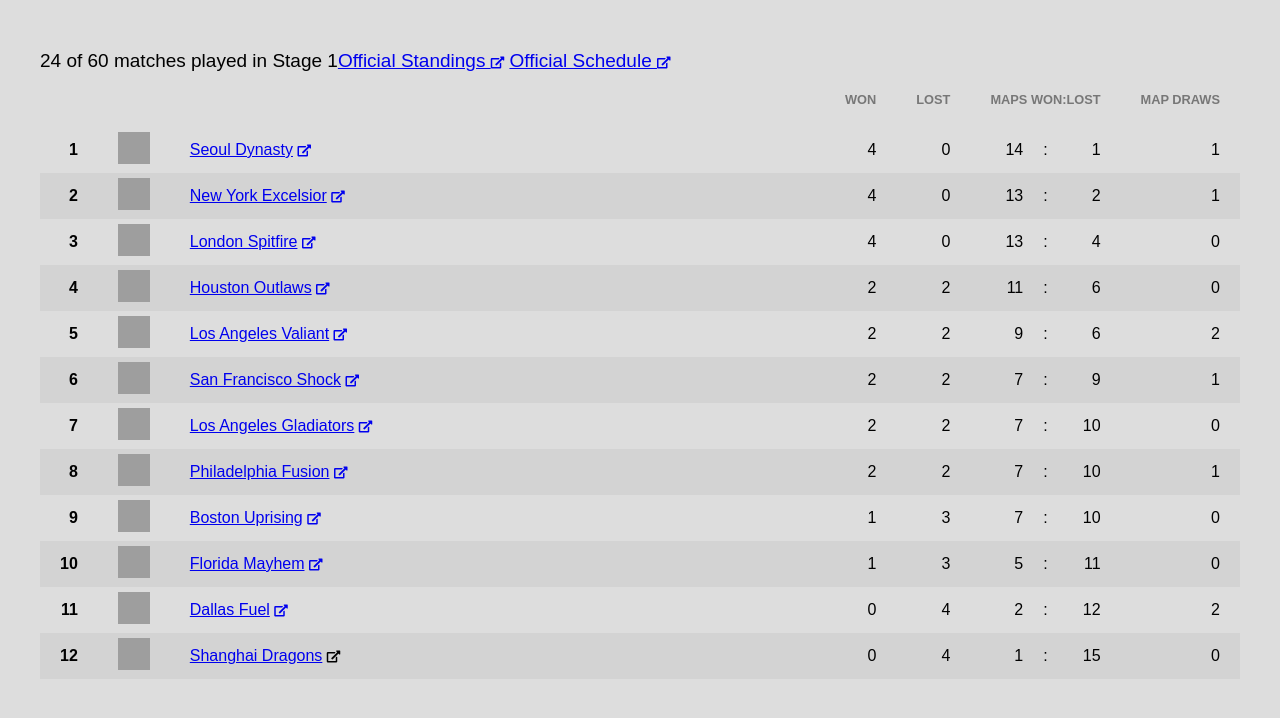
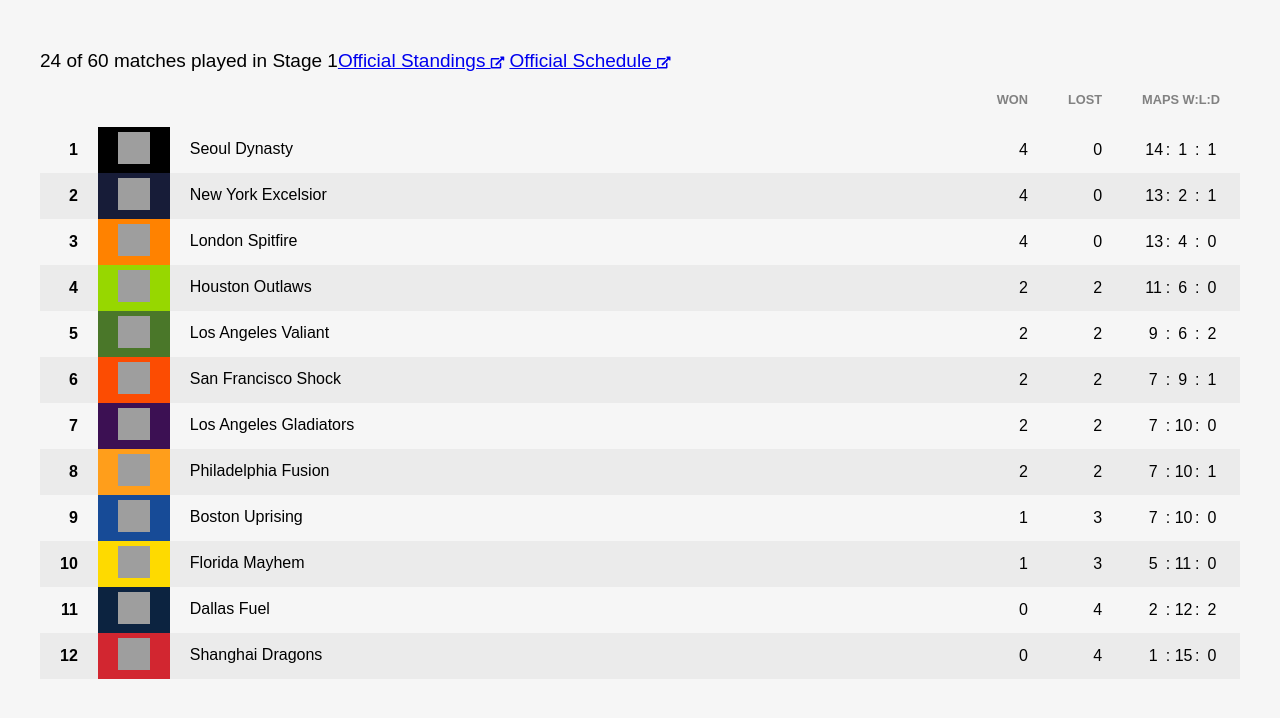
Before and after one commit to jusio/owl-standings, a React (Create React App) app: page / in a window 1280 px wide. Shown: the top 718 px of the page. Built offline with nearby package versions, Linux system fonts and the light colour scheme; grey boxes are pictures that could not be loaded.

Commit message:
minor standings table ui cleanup

```diff
--- a/src/StandingsTable.css
+++ b/src/StandingsTable.css
@@ -68,3 +68,24 @@
 .StandingsTable th{
     white-space: nowrap;
 }
+
+.StandingsTable-mapPoints{
+    width:1em;
+    display: inline-block;
+    text-align: center;
+}
+
+.StandingsTable-teamLink{
+    color:black;
+    text-decoration: none;
+
+    width:100%;
+    height:1.2em;
+    display: block;
+    padding:10px 20px;
+
+}
+
+.StandingsTable tbody tr:hover {
+    background-color: #BBBBBB;
+}
--- a/src/StandingsTable.js
+++ b/src/StandingsTable.js
@@ -15,12 +15,9 @@
         const rows = teams.map((team, index) => (
             <tr key={team.id}>
                 <td><b>{index + 1}</b></td>
-                <td><img src={team.icon} alt="Team Icon" className="StandingsTable-teamIcon"/></td>
-                <td style={{textAlign: "left"}}>
-                    <Link to={"/team/" + team.id}>{team.name}</Link>&nbsp;
-                    <a href={team.website} target="_blank">
-                        <i className="fas fa-external-link-alt" style={{fontSize: "12px"}}/>
-                </a>
+                <td style={{backgroundColor:"#"+team.color}}><img src={team.icon} alt="Team Icon" className="StandingsTable-teamIcon"/></td>
+                <td style={{textAlign: "left",padding:0}}>
+                    <Link to={"/team/" + team.id} className="StandingsTable-teamLink">{team.name}</Link>
                 </td>
                 <td>
                     {team.won}
@@ -28,13 +25,10 @@
                 <td>
                     {team.lost}
                 </td>
-                <td className="StandingsTable-mapPointsWon">{team.mapPoints.won}</td>
-                <td style={{width: "1px", paddingLeft: 0, paddingRight: 0}}>:</td>
-                <td className="StandingsTable-mapPointsLost">
-                    {team.mapPoints.lost}
-                </td>
-                <td>
-                    {team.mapPoints.draws}
+                <td className="StandingsTable-mapPointsWon">
+                    <span className="StandingsTable-mapPoints">{team.mapPoints.won}</span>&nbsp;:&nbsp;
+                    <span className="StandingsTable-mapPoints">{team.mapPoints.lost}</span>&nbsp;:&nbsp;
+                    <span className="StandingsTable-mapPoints">{team.mapPoints.draws}</span>
                 </td>
             </tr>
         ));
@@ -43,8 +37,10 @@
         return <div>
             {this.props.playedMatches} of {this.props.totalMatches} matches
             played in Stage 1
-            <a href="https://overwatchleague.com/en-us/standings" target="_blank" rel="noopener noreferrer">Official Standings <i className="fas fa-external-link-alt" style={{fontSize: "12px"}}/></a> <a
-            href="https://overwatchleague.com/en-us/schedule" target="_blank" rel="noopener noreferrer">Official Schedule <i className="fas fa-external-link-alt" style={{fontSize: "12px"}}/></a>
+            <a href="https://overwatchleague.com/en-us/standings" target="_blank" rel="noopener noreferrer">Official
+                Standings <i className="fas fa-external-link-alt" style={{fontSize: "12px"}}/></a> <a
+            href="https://overwatchleague.com/en-us/schedule" target="_blank" rel="noopener noreferrer">Official
+            Schedule <i className="fas fa-external-link-alt" style={{fontSize: "12px"}}/></a>
             <table className="StandingsTable">
                 <thead>
                 <tr>
@@ -53,8 +49,7 @@
                     <th className="StandingsTable-teamNameColumn"/>
                     <th className="StandingsTable-wonGamesColumn">WON</th>
                     <th className="StandingsTable-lostGamesColumn">LOST</th>
-                    <th colSpan={3} className="StandingsTable-mapPointsColumn">MAPS WON:LOST</th>
-                    <th>MAP DRAWS</th>
+                    <th className="StandingsTable-mapPointsColumn">MAPS W:L:D</th>
                 </tr>
 
                 </thead>
--- a/src/index.css
+++ b/src/index.css
@@ -3,5 +3,5 @@
     padding: 0;
     font-family: sans-serif;
     font-size: 19px;
-    background-color: #DDDDDD;
+    background-color: #F6F6F6;
 }
```
Also changed, not shown: 5 other files (tests, documents, lock files or other folders).
